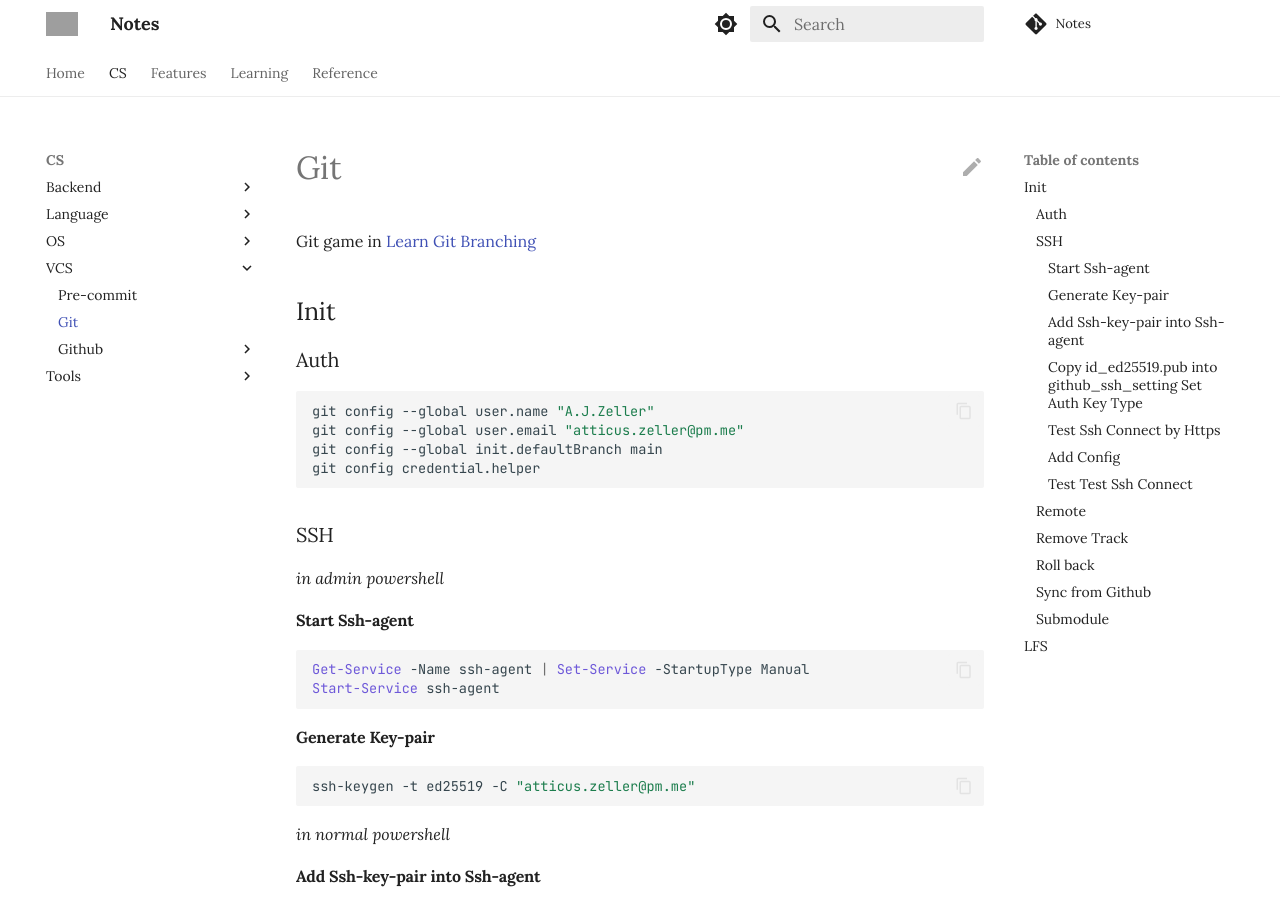
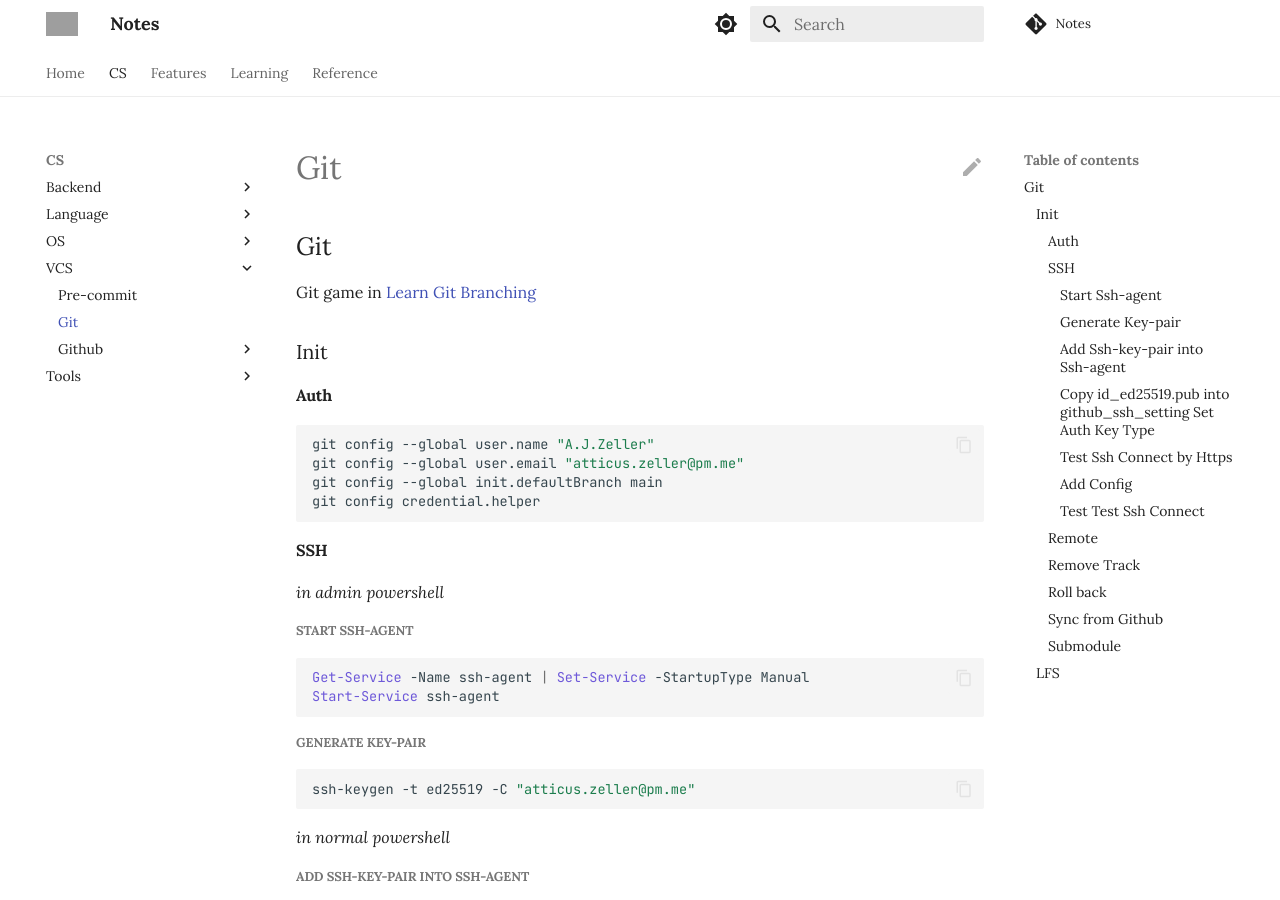
Before and after one commit to AtticusZeller/atticuszeller.github.io, an MkDocs documentation site: the page built from atticuszeller/CS/VCS/git.md, in a window 1280 px wide and 900 px high. Built offline with MkDocs 1.6.1 and Material for MkDocs 9.7.7, drawn with Linux system fonts in a browser that asks for light colours; nearby versions of some CDN libraries; library files that are not in the unit come from our copies; comment, search, counter and statistics services are not loaded; grey boxes are pictures that could not be loaded.

Commit message:
vault backup: 2025-01-01 17:57:30
Affected files:
atticuszeller/CS/VCS/git.md

````diff
--- a/atticuszeller/CS/VCS/git.md
+++ b/atticuszeller/CS/VCS/git.md
@@ -1,10 +1,10 @@
-# Git
+## Git
 
 Git game in [Learn Git Branching](https://learngitbranching.js.org/?locale=en_US)
 
-## Init
+### Init
 
-### Auth
+#### Auth
 
 ```bash
 git config --global user.name "A.J.Zeller"
@@ -13,18 +13,18 @@ git config --global init.defaultBranch main
 git config credential.helper
 ```
 
-### SSH
+#### SSH
 
 _in admin powershell_
 
-#### Start Ssh-agent
+##### Start Ssh-agent
 
 ```powershell
 Get-Service -Name ssh-agent | Set-Service -StartupType Manual
 Start-Service ssh-agent
 ```
 
-#### Generate Key-pair
+##### Generate Key-pair
 
 ```bash
 ssh-keygen -t ed25519 -C "atticus.zeller@pm.me"
@@ -32,7 +32,7 @@ ssh-keygen -t ed25519 -C "atticus.zeller@pm.me"
 
 _in normal powershell_
 
-#### Add Ssh-key-pair into Ssh-agent
+##### Add Ssh-key-pair into Ssh-agent
 
 ```powershell
 ssh-add C:\Users\18317\.ssh\id_ed25519
@@ -43,7 +43,7 @@ eval $(ssh-agent -s)
 ssh-add ~/.ssh/id_ed25519
 ```
 
-#### Copy id_ed25519.pub into [github_ssh_setting](https://github.com/settings/keys) Set Auth Key Type
+##### Copy id_ed25519.pub into [github_ssh_setting](https://github.com/settings/keys) Set Auth Key Type
 
 ```powershell
 cat ~/.ssh/id_ed25519.pub | clip
@@ -53,13 +53,13 @@ cat ~/.ssh/id_ed25519.pub | clip
 cat ~/.ssh/id_ed25519.pub
 ```
 
-#### Test Ssh Connect by Https
+##### Test Ssh Connect by Https
 
 ```shell
 ssh -T -p 443 git@ssh.github.com
 ```
 
-#### Add Config
+##### Add Config
 
 add the following text into `~/.ssh/config`
 
@@ -78,7 +78,7 @@ Host github.com
     ProxyCommand nc -X connect -x 127.0.0.1:30327 %h %p
 ```
 
-#### Test Test Ssh Connect
+##### Test Test Ssh Connect
 
 _you may need to enter yes as it's requiring to trust connection to github_
 
@@ -131,7 +131,7 @@ git reset --hard <commit hash>
 git push origin main -f
 ```
 
-### Sync from Github
+#### Sync from Github
 
 ```shell
 git fetch origin
@@ -165,7 +165,7 @@ rm -rf .git/modules/third_party/GS_ICP_SLAM
 git config --remove-section submodule.third_party/GS_ICP_SLAM
 ```
 
-## LFS
+### LFS
 
 ```
 git lfs install
````
Also changed, not shown: other parts of atticuszeller/CS/VCS/git.md (+11 -11 lines).
